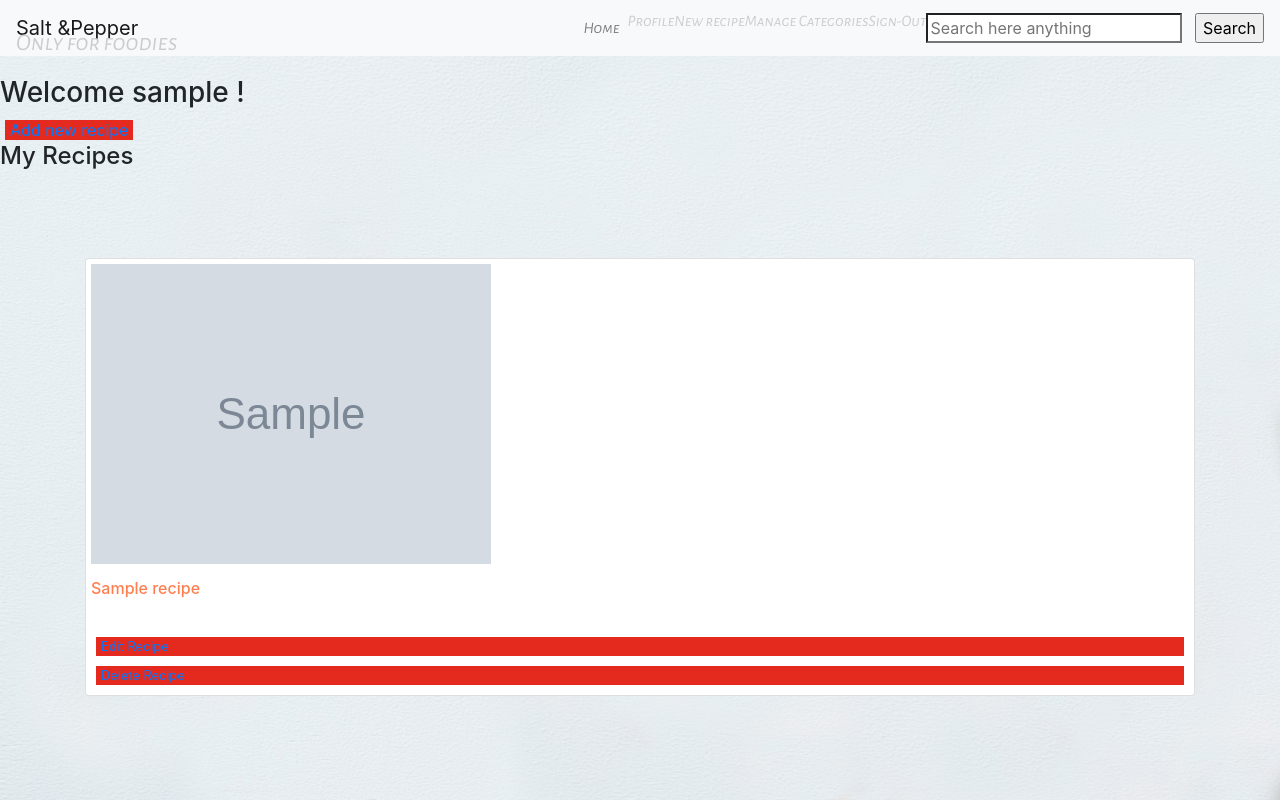
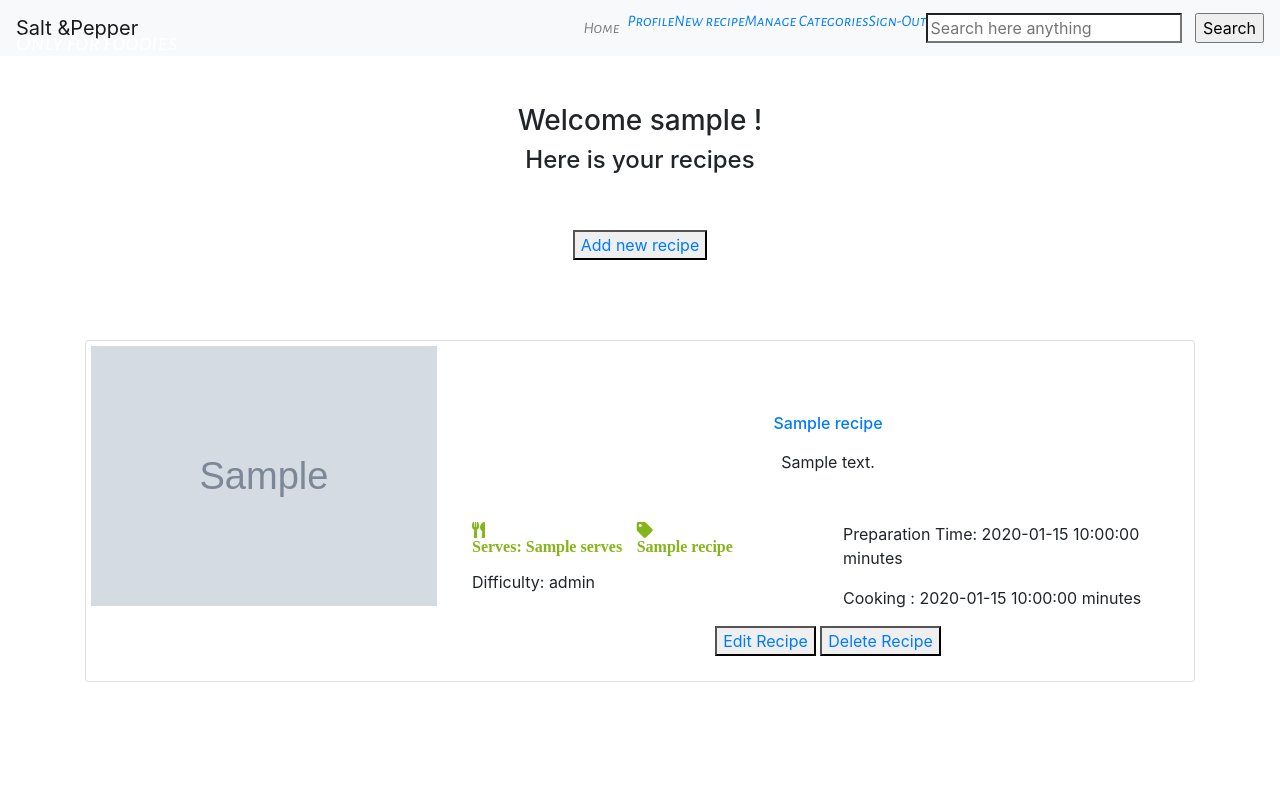
Before and after one commit to szilG/Salt-Papper, a Flask app: a page that uses templates/profile.html in a window 1280 px wide. Run offline with Flask 2, Linux system fonts and the light colour scheme; the visitor is signed in with stand-in values (Sample User, id 1); grey boxes marked "Sample" are stand-in pictures; a database or web service that is not in the repository returns one stand-in record (values such as "Sample title"); some libraries are stand-ins or nearby versions; some web fonts are replaced.

Commit message:
fix profile page cards and modals to fit for bootstrap

```diff
--- a/templates/profile.html
+++ b/templates/profile.html
@@ -1,81 +1,97 @@
 {% extends "base.html" %}
 {% block content %}
 
-
-
-<style>
-    body {
-        background-repeat: no-repeat;
-        background-size: cover;
-        background-attachment: fixed;
-        object-fit: cover;
-        background-image: url("{{url_for('static', filename='img/my-profile-bg.jpg') }}");
-    }
-
-    nav ul a {
-        color: var(--light-text-color);
-    }
-
-    nav .slogen {
-        color: var(--light-text-color);
-    }
-
-    .nav-wrapper i {
-        color: var(--light-text-color);
-    }
-</style>
-
-
+<section class="profile-container mt-5">
     <!--Start Greatings section-->
     <div class="row">
-    <div class="col s12 m6 offset-m3">
-        <h3 class="center-align">Welcome {{ username }} !</h3>
-    </div>
-</div>
-
-<!--Start add new recipe button-->
-<div class="row">
-    <div class="col s12 center-align">
-        <a href="{{ url_for('add_recipe') }}" class="btn-small">Add new recipe</a>
+        <div class="col-sm-12 ">
+            <h3 class="text-center">Welcome {{ username }} !</h3>
         </div>
     </div>
     <!--Start user section-->
     <div class="row">
-    <div class="col s12 center-align">
-        <h4>My Recipes</h4>
+        <div class="col-sm-12 text-center">
+            <h4>Here is your recipes</h4>
+        </div>
+    </div>
+    <!--Start add new recipe button-->
+    <div class="row mt-5">
+        <div class="col-sm-12 text-center">
+            <button class="btn-custom"><a href="{{ url_for('add_recipe') }}">Add new recipe</a></button>
+        </div>
+    </div>
+</section>
+
+
+<div class="container mt-5">
+        {% for recipe in user_recipes %}
+            <div class="card">
+                <div class="row">
+                    <div class="col-md-4">
+                        <img class="img-fluid" src="{{ recipe.image }}" alt="{{ recipe.recipe_name }}">
+                    </div>
+                    <div class="col-md-8 card-body">
+                        <div class="mt-5">
+                            <a href="{{ url_for('single_recipe', recipe_id=recipe._id) }}"><h6 class="text-center card-title">{{ recipe.recipe_name }}</h6></a>
+                        </div>
+                        <div class="mt-3 text-center card-description">
+                            <p>{{ recipe.description }}</p>
+                        </div>
+                        <div class="row mt-5">
+                            <div class="col-md-6 tags">
+                                <i class="fas fa-utensils"><p>Serves: {{ recipe.serves }}</p></i>
+                                <i class="fas fa-tag"><p>{{ recipe. category_name}}</p></i>
+                                <p>Difficulty: {{ recipe.difficulty_level }}</p>
+                            </div>
+                            <div class="col-md-6">
+                                <p>Preparation Time: {{ recipe.prep_time }} minutes</p>
+                                <p>Cooking : {{ recipe.cook_time }}  minutes <p>
+                            </div>
+                        </div>
+                        <div class="card-buttons text-center">
+                            <button class="edit-btn-custom"><a href="{{ url_for('edit_recipe', recipe_id=recipe._id) }}">Edit Recipe</a></button>
+                            <button type="button" data-toggle="modal" data-target="#delete-modal-{{ recipe._id }}" class="delete-btn-custom"><a href="#delete-modal-{{ recipe._id }} ">Delete Recipe</a></button>
+                        </div>
+
                     </div>
                 </div>
 
-<div class="container">
+            </div>
+
+            <!--Start Delete-Modal-->
+            <div class="modal fade" id="delete-modal-{{ recipe._id }}" tabindex="-1" aria-labelledby="delete-modal-{{ recipe._id }}" aria-hidden="true">
+                <div class="modal-dialog">
+                    <div class="modal-content">
+                        <div class="modal-header">
+                            <h6 class="modal-title" id="delete-modal-{{ recipe._id }}">Are you sure you want to delete this recipe?</h6>
+                            <button type="button" class="close" data-dismiss="modal" aria-label="Close">
+                                <span aria-hidden="true">&times;</span>
+                            </button>
+                        </div>
+                        <div class="modal-body">
+                            <div class="container-fluid">
                                 <div class="row">
-        {% for recipe in user_recipes %}
-        <div class="col s12 m6 l4 center-align">
-            <div class="card small">
-                <div class="card-image">
-                    <img class="recipe-img" src="{{ recipe.image }}" alt="{{ recipe.recipe_name }}">
+                                    <div class="col-md-6">
+                                        <img class="img-fluid" src="{{ recipe.image }}" alt="{{ recipe.recipe_name }}">
                                     </div>
-                <div class="recipe-title card-content">
-                    <a href="{{ url_for('single_recipe', recipe_id=recipe._id) }}"><h6 class="center-align">{{ recipe.recipe_name }}</h6></a>
+                                    <div class="col-md-6">
+                                        <h6 class="text-center card-title">{{ recipe.recipe_name }}</h6>
+                                        <p>{{ recipe.description }}</p>
                                     </div>
-                <a href="{{ url_for('edit_recipe', recipe_id=recipe._id) }}" class="btn-small">Edit Recipe</a>
-                <a href="#delete-modal-{{ recipe._id }}" class="btn-small modal-trigger">Delete Recipe</a>
                                 </div>
-            <!--Credit: materialize css Modals https://materializecss.com/modals.html-->
-            <!--Start Delete-Modal-->
-            <div id="delete-modal-{{ recipe._id }}" class="modal center-align">
-                <div class="modal-content">
-                    <h6 id="info-modal-content">Are you sure you want to delete this recipe?</h6>
                             </div>
                             <!--Modal footer-->
-                <div class="modal-footer">
-                    <a href="{{ url_for('delete_recipe', recipe_id=recipe._id) }}" class="btn-small">Delete</a>
-                    <a href="{{ url_for('profile', username=session['user']) }}" class="btn-small">Cancel</a>
+                            <div class="modal-footer text-center">
+                                <button class="delete-btn-custom"><a href="{{ url_for('delete_recipe', recipe_id=recipe._id) }}">Delete</a></button>
+                                <button class="cancel-btn-custom"><a href="{{ url_for('profile', username=session['user']) }}">Cancel</a></button>
+                            </div>
+                        </div>
+                    </div>
                 </div>
             </div>
             <!--End credit-->
-        </div>
         {% endfor %}
-    </div>
+
 </div>
 
 
```
Lines whose indentation alone changed are shown as unchanged.
